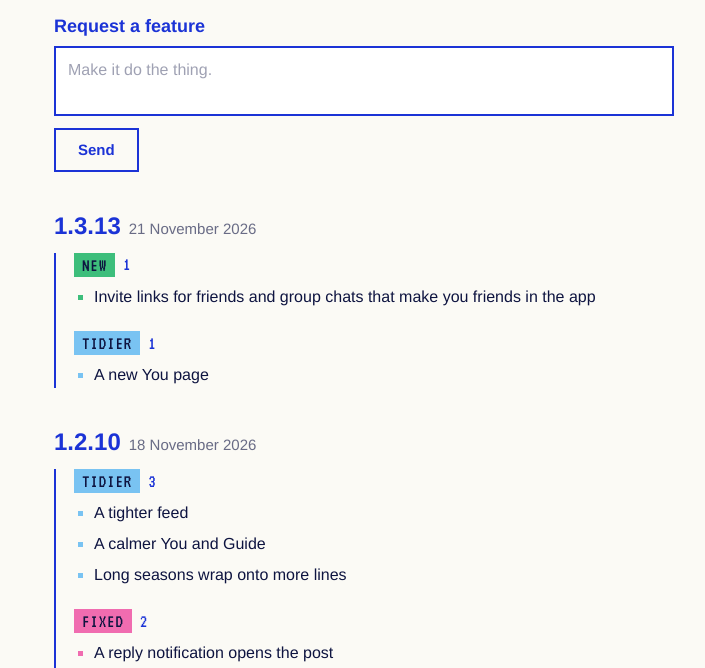
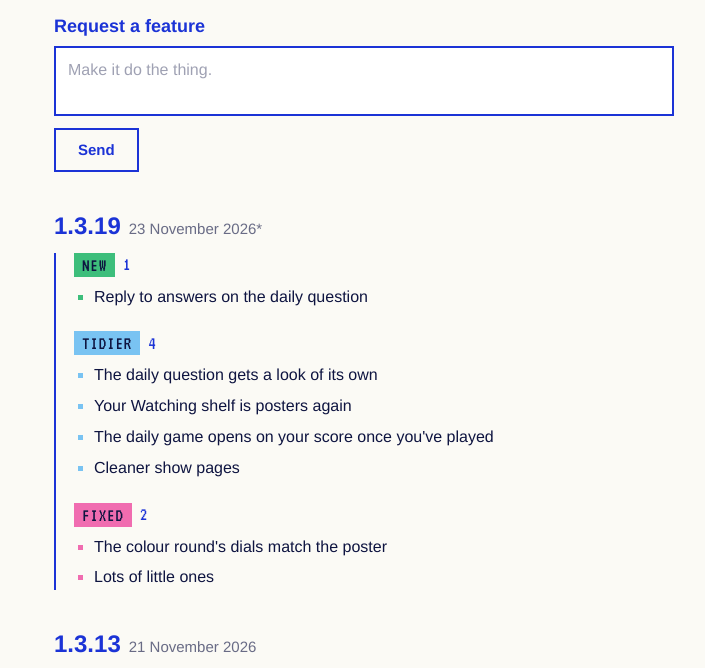
Before and after one commit to obishhh/infomercial-nyc, a plain HTML site: page release-notes/index.html in a window 1280 px wide. Shown: the part 110-778 px from the top of the page, without its empty margins (276-981 px from the left). Drawn offline with Linux system fonts and the light colour scheme.

Commit message:
Release notes: 1.3.19, expected 23 November 2026
Co-Authored-By: Claude Opus 5.5 <noreply@anthropic.com>

```diff
--- a/release-notes/index.html
+++ b/release-notes/index.html
@@ -124,6 +124,34 @@
      notes are what the App Store's What's New says. Only what has been
      merged goes here, a line each in plain words: nothing still being
      worked on, and nothing about how it was built. -->
+<h2>1.3.19<span class="when">23 November 2026*</span></h2>
+<div class="items">
+<section class="new">
+  <h3><span class="tag">New</span><span class="count" aria-label="1 change">1</span></h3>
+  <ul>
+    <li>Reply to answers on the daily question</li>
+  </ul>
+</section>
+
+<section class="tidier">
+  <h3><span class="tag">Tidier</span><span class="count" aria-label="4 changes">4</span></h3>
+  <ul>
+    <li>The daily question gets a look of its own</li>
+    <li>Your Watching shelf is posters again</li>
+    <li>The daily game opens on your score once you've played</li>
+    <li>Cleaner show pages</li>
+  </ul>
+</section>
+
+<section class="fixed">
+  <h3><span class="tag">Fixed</span><span class="count" aria-label="2 changes">2</span></h3>
+  <ul>
+    <li>The colour round's dials match the poster</li>
+    <li>Lots of little ones</li>
+  </ul>
+</section>
+</div>
+
 <h2>1.3.13<span class="when">21 November 2026</span></h2>
 <div class="items">
 <section class="new">
```
